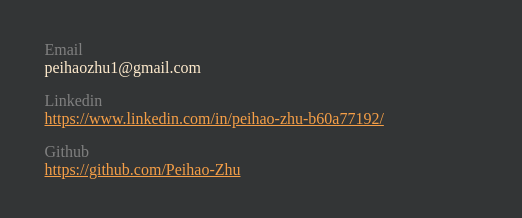
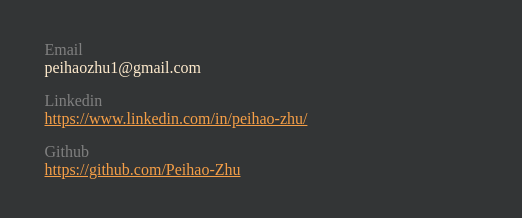
Before and after one commit to Peihao-Zhu/Peihao-Zhu.github.io, a plain HTML site: page contact/page.html in a window 1280 px wide. Shown: the part 144-362 px from the top of the page, 295-817 px from the left. Drawn offline with Linux system fonts and the light colour scheme.

Commit message:
change linkedin url

```diff
--- a/contact/page.html
+++ b/contact/page.html
@@ -41,8 +41,8 @@
           <div class="item">
             <div class="item-type">Linkedin</div>
             <div class="item-detail">
-              <a href="https://www.linkedin.com/in/peihao-zhu-b60a77192/"
-                >https://www.linkedin.com/in/peihao-zhu-b60a77192/</a
+              <a href="https://www.linkedin.com/in/peihao-zhu/"
+                >https://www.linkedin.com/in/peihao-zhu/</a
               >
             </div>
           </div>
```
Also changed, not shown: 1 other file.
